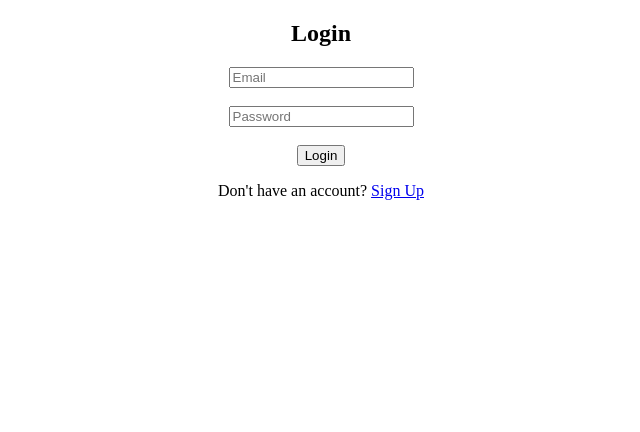
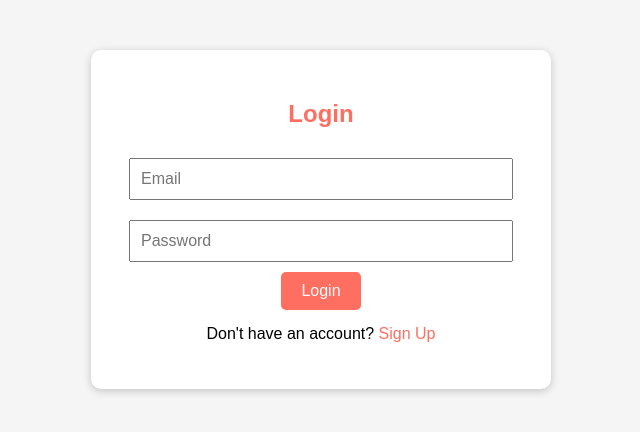
Before and after one commit to nithishwaran-labhub/E-Commerce-, a plain HTML site: page login.html in a window 1280 px wide. Shown: the whole page, without its empty margins (319-959 px from the left). Drawn offline with Linux system fonts and the light colour scheme.

Commit message:
Update login.html

```diff
--- a/login.html
+++ b/login.html
@@ -3,14 +3,28 @@
 <head>
   <meta charset="UTF-8">
   <meta name="viewport" content="width=device-width, initial-scale=1.0">
-  <title>Login - My Store</title>
+  <title>Login - My E-Commerce Store</title>
   <link rel="stylesheet" href="style.css">
+  <style>
+    body { font-family: Arial, sans-serif; background-color: #f5f5f5; }
+    .login-container {
+      max-width: 400px; margin: 50px auto; padding: 30px; background: white; border-radius: 10px;
+      box-shadow: 0 2px 8px rgba(0,0,0,0.2); text-align: center;
+    }
+    .login-container h2 { margin-bottom: 20px; color: #ff6f61; }
+    .login-container input { width: 90%; padding: 10px; margin: 10px 0; font-size: 16px; }
+    .login-container button { padding: 10px 20px; font-size: 16px; background-color: #ff6f61; color: white; border: none; border-radius: 5px; cursor: pointer; }
+    .login-container button:hover { background-color: #ff3b2f; }
+    .login-container p { margin-top: 15px; }
+    .login-container a { color: #ff6f61; text-decoration: none; }
+  </style>
 </head>
 <body>
-  <h2 style="text-align:center;">Login</h2>
-  <div style="text-align:center;">
-    <input type="email" id="loginEmail" placeholder="Email"><br><br>
-    <input type="password" id="loginPassword" placeholder="Password"><br><br>
+
+  <div class="login-container">
+    <h2>Login</h2>
+    <input type="email" id="loginEmail" placeholder="Email">
+    <input type="password" id="loginPassword" placeholder="Password">
     <button onclick="login()">Login</button>
     <p>Don't have an account? <a href="signup.html">Sign Up</a></p>
   </div>
@@ -18,7 +32,9 @@
   <!-- Firebase SDK -->
   <script src="https://www.gstatic.com/firebasejs/9.22.0/firebase-app-compat.js"></script>
   <script src="https://www.gstatic.com/firebasejs/9.22.0/firebase-auth-compat.js"></script>
+
   <script>
+    // ======= Firebase Config =======
     const firebaseConfig = {
       apiKey: "YOUR_API_KEY",
       authDomain: "YOUR_PROJECT_ID.firebaseapp.com",
@@ -27,19 +43,29 @@
       messagingSenderId: "YOUR_SENDER_ID",
       appId: "YOUR_APP_ID"
     };
+
+    // Initialize Firebase
     firebase.initializeApp(firebaseConfig);
     const auth = firebase.auth();
 
+    // ======= Login Function =======
     function login() {
       const email = document.getElementById("loginEmail").value;
       const password = document.getElementById("loginPassword").value;
 
+      if(email === "" || password === "") {
+        alert("Please enter email and password");
+        return;
+      }
+
       auth.signInWithEmailAndPassword(email, password)
         .then(userCredential => {
           alert("Login successful!");
-          window.location.href = "index.html";
+          window.location.href = "index.html"; // redirect to home page
         })
-        .catch(error => alert(error.message));
+        .catch(error => {
+          alert(error.message);
+        });
     }
   </script>
 </body>
```
